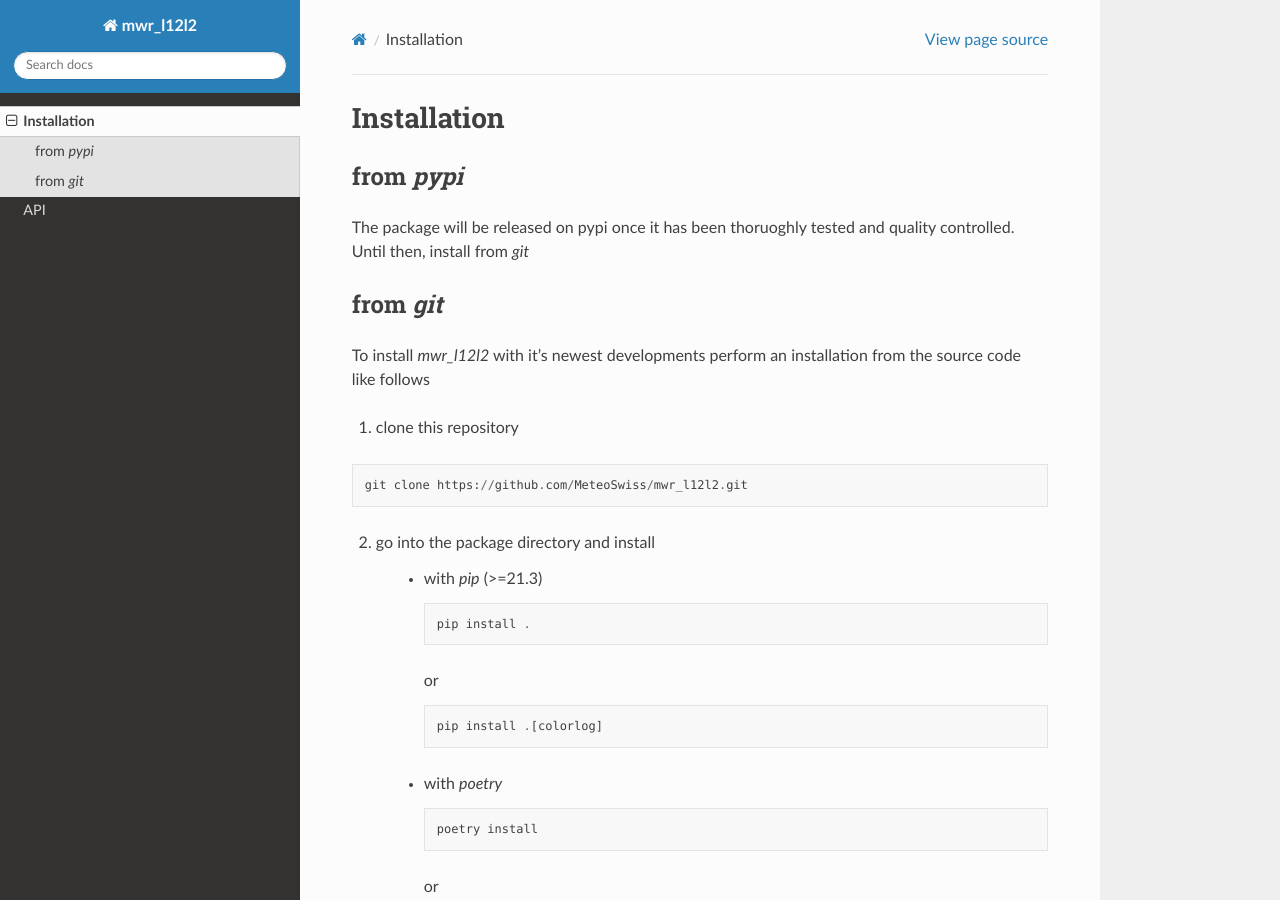
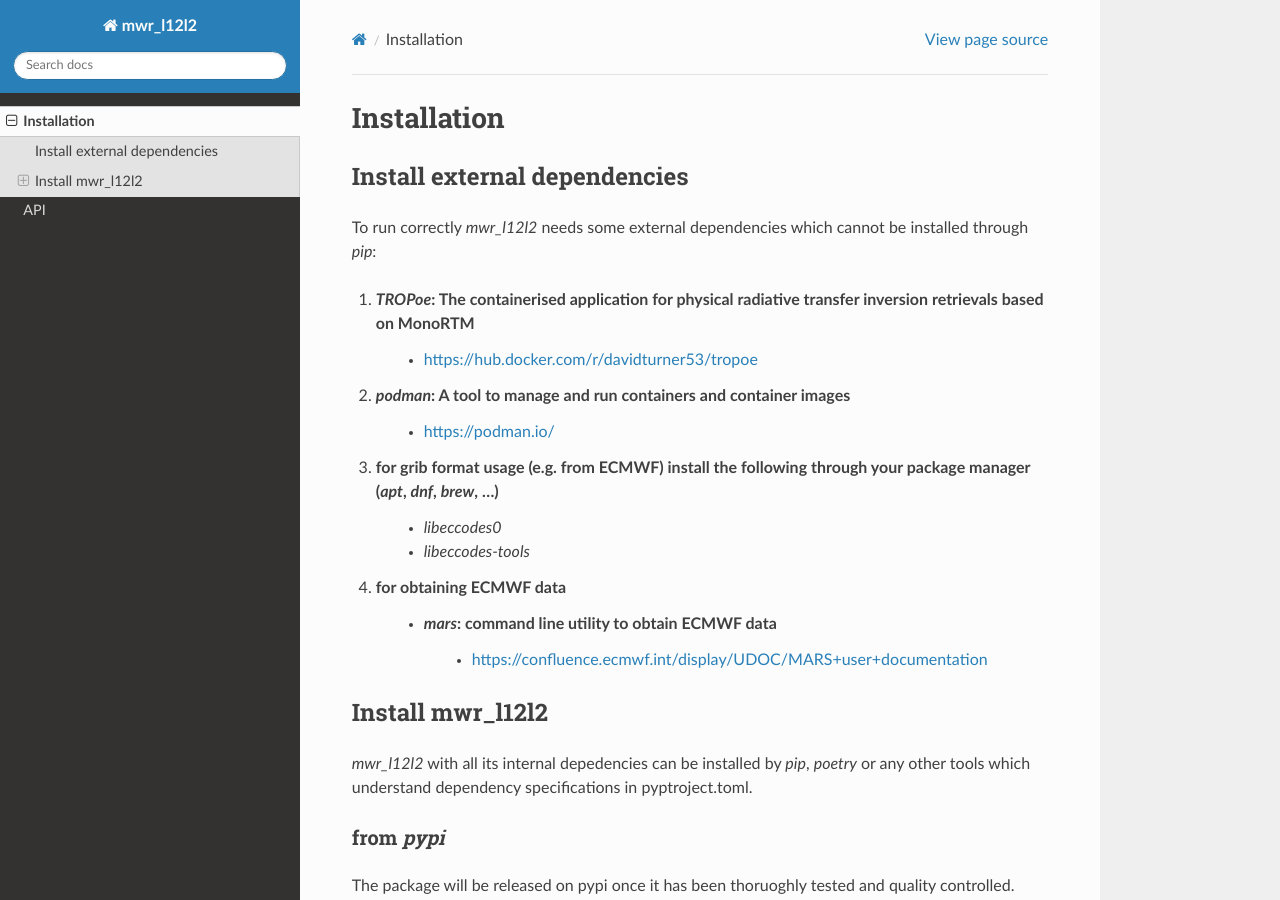
Before and after one commit to MeteoSwiss/mwr_l12l2, a Sphinx documentation site: the page built from docs/installation.rst, in a window 1280 px wide and 900 px high. Built offline with Sphinx 7.4.7 and the Read the Docs theme 2.0.0, drawn with Linux system fonts in a browser that asks for light colours.

Commit message:
add external dependencies to installation guidelines

```diff
--- a/docs/installation.rst
+++ b/docs/installation.rst
@@ -1,10 +1,29 @@
 Installation
 ============
 
+Install external dependencies
+^^^^^^^^^^^^^^^^^^^^^^^^^^^^^
+To run correctly *mwr_l12l2* needs some external dependencies which cannot be installed through *pip*:
+
+#. *TROPoe*: The containerised application for physical radiative transfer inversion retrievals based on MonoRTM
+	* https://hub.docker.com/r/davidturner53/tropoe
+#. *podman*: A tool to manage and run containers and container images
+	* https://podman.io/
+#. for grib format usage (e.g. from ECMWF) install the following through your package manager (*apt*, *dnf*, *brew*, ...)
+	* *libeccodes0*
+	* *libeccodes-tools*
+#. for obtaining ECMWF data
+	* *mars*: command line utility to obtain ECMWF data
+		* https://confluence.ecmwf.int/display/UDOC/MARS+user+documentation
 
 
+Install mwr_l12l2
+^^^^^^^^^^^^^^^^^
+*mwr_l12l2* with all its internal depedencies can be installed by *pip*, *poetry* or any other tools which understand
+dependency specifications in pyptroject.toml.
+
 from *pypi*
-^^^^^^^^^^^
+-----------
 The package will be released on pypi once it has been thoruoghly tested and quality controlled.
 Until then, install from *git*
 
@@ -26,7 +45,7 @@ Until then, install from *git*
 
 
 from *git*
-^^^^^^^^^^
+----------
 To install *mwr_l12l2* with it's newest developments perform an installation from the source code like follows
 
 1. clone this repository
```
